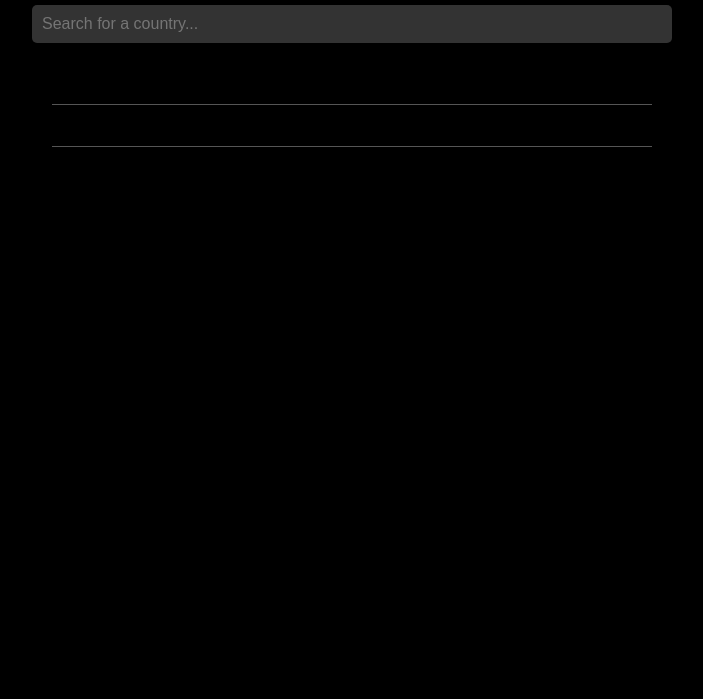
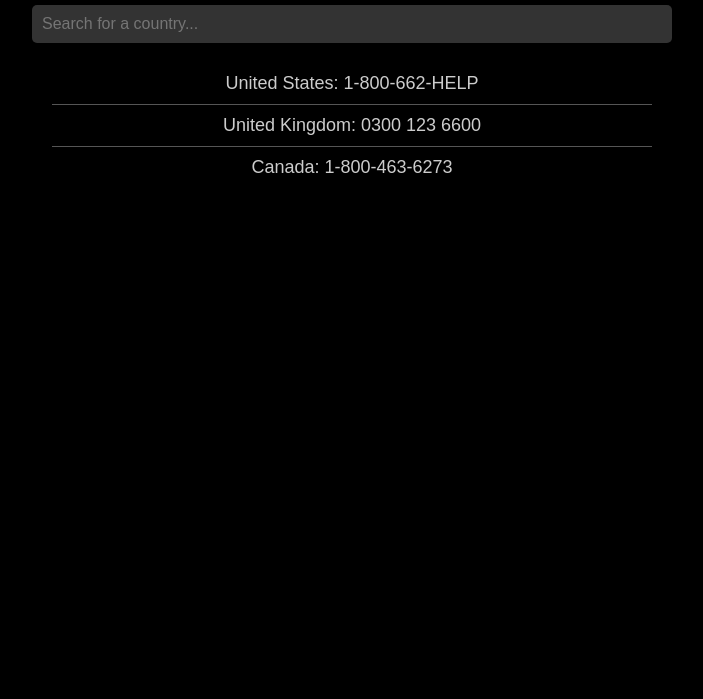
Before and after one commit to growtoups/stop-it-get-some-help, a plain HTML site: page hotlines.html in a window 1280 px wide. Shown: the part 101-800 px from the top of the page, without its empty margins (288-991 px from the left). Drawn offline with Linux system fonts and the light colour scheme.

Commit message:
Update st.css

```diff
--- a/st.css
+++ b/st.css
@@ -3,7 +3,7 @@ body {
     margin: 0;
     padding: 20px;
     background-color: black;
-    color: black;
+    color: rgba(255, 255, 255, 0.8); /* Light gray text */
     text-align: center; /* Center all text */
 }
 
```
